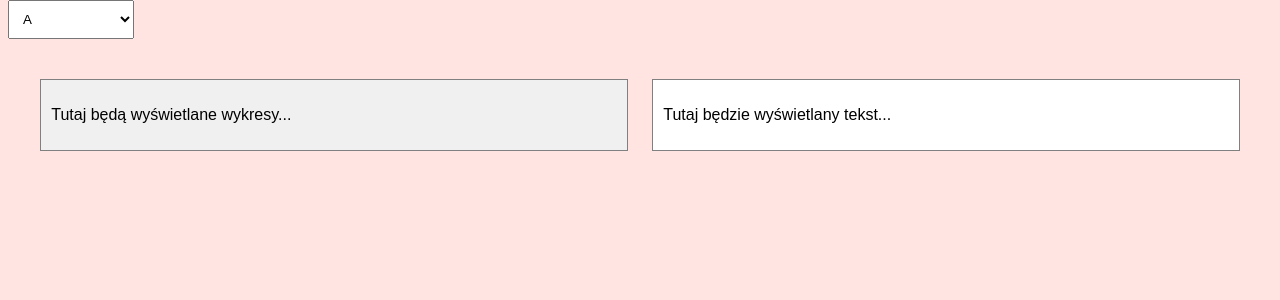
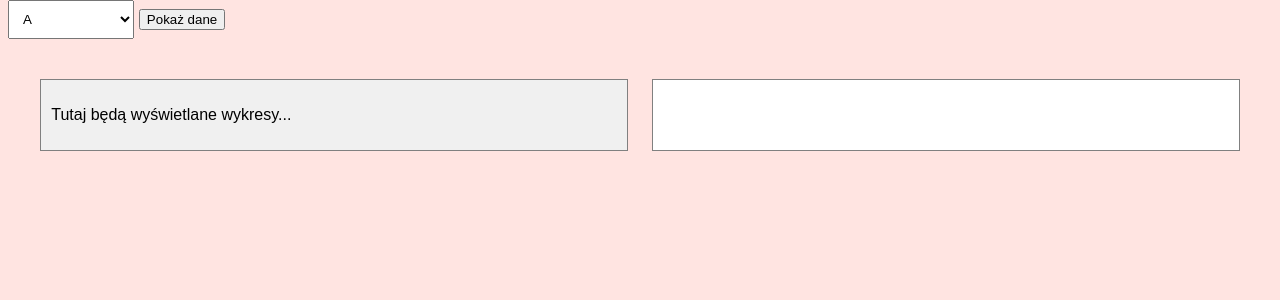
Before and after one commit to matyldalan/Dostep-do-uslug-medycznych-na-wykresach-uaktualnianych-w-czasie-rzeczywistym, a Django app: page / in a window 1280 px wide. Shown: the part 128-428 px from the top of the page. Run offline with Django 5.2, Linux system fonts and the light colour scheme.

Commit message:
Update home.html

```diff
--- a/medicaldashboard/dashboard/templates/dashboard/home.html
+++ b/medicaldashboard/dashboard/templates/dashboard/home.html
@@ -12,19 +12,23 @@
   <h1>Realtime Medical Dashboard</h1>
 </div>
 <div class="content">
-  <select class="dropdown">
+  <form method="post" action="{% url 'load_csv_data' %}">
+    {% csrf_token %}
+    <select name="letter_choice" class="dropdown">
       <option value="A">A</option>
       <option value="B">B</option>
       <option value="C">C</option>
       <option value="D">D</option>
       <option value="E">E</option>
     </select>
+    <button type="submit" class="btn">Pokaż dane</button>
+  </form>
   <div class="data-container">
     <div class="charts">
       <p>Tutaj będą wyświetlane wykresy...</p>
     </div>
     <div class="text">
-      <p>Tutaj będzie wyświetlany tekst...</p>
+      {{ csv_data|safe }}
     </div>
   </div>
 </div>
```
Lines whose indentation alone changed are shown as unchanged.
